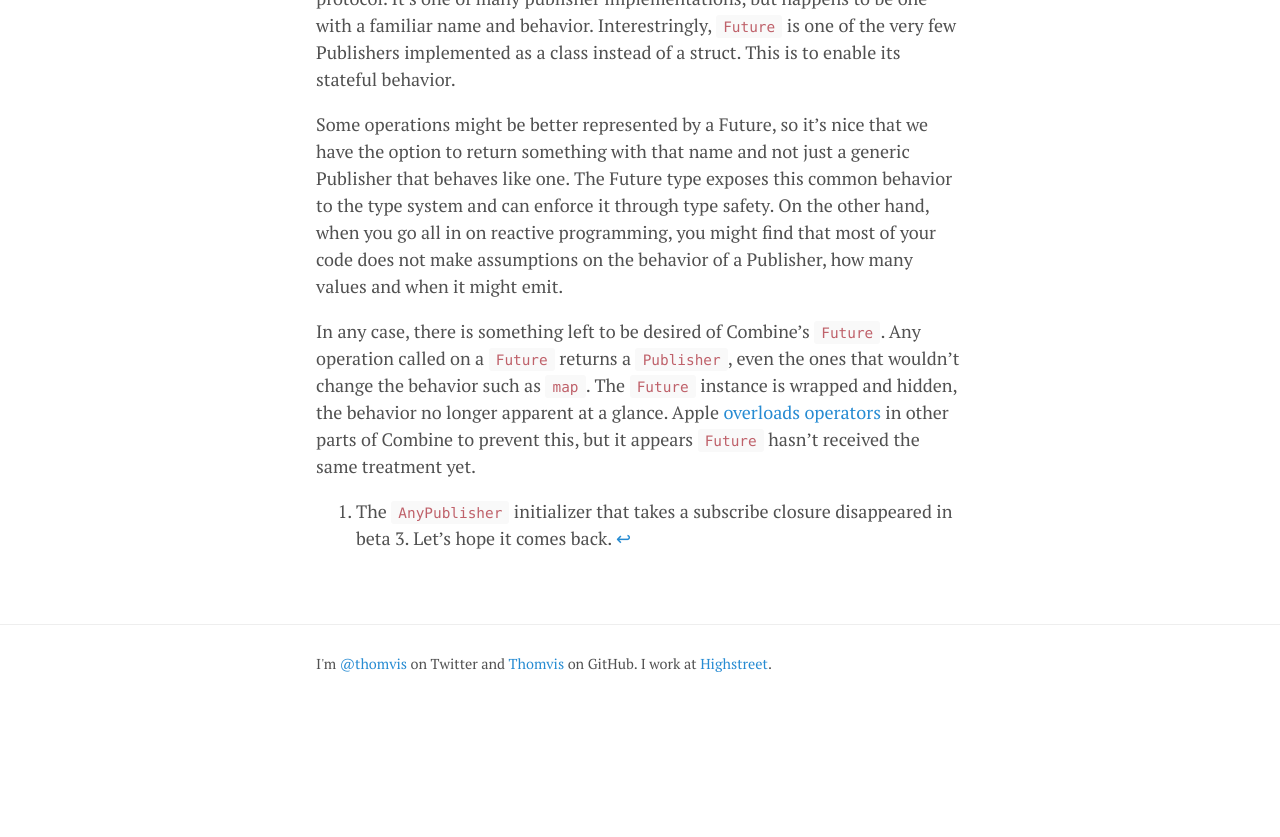
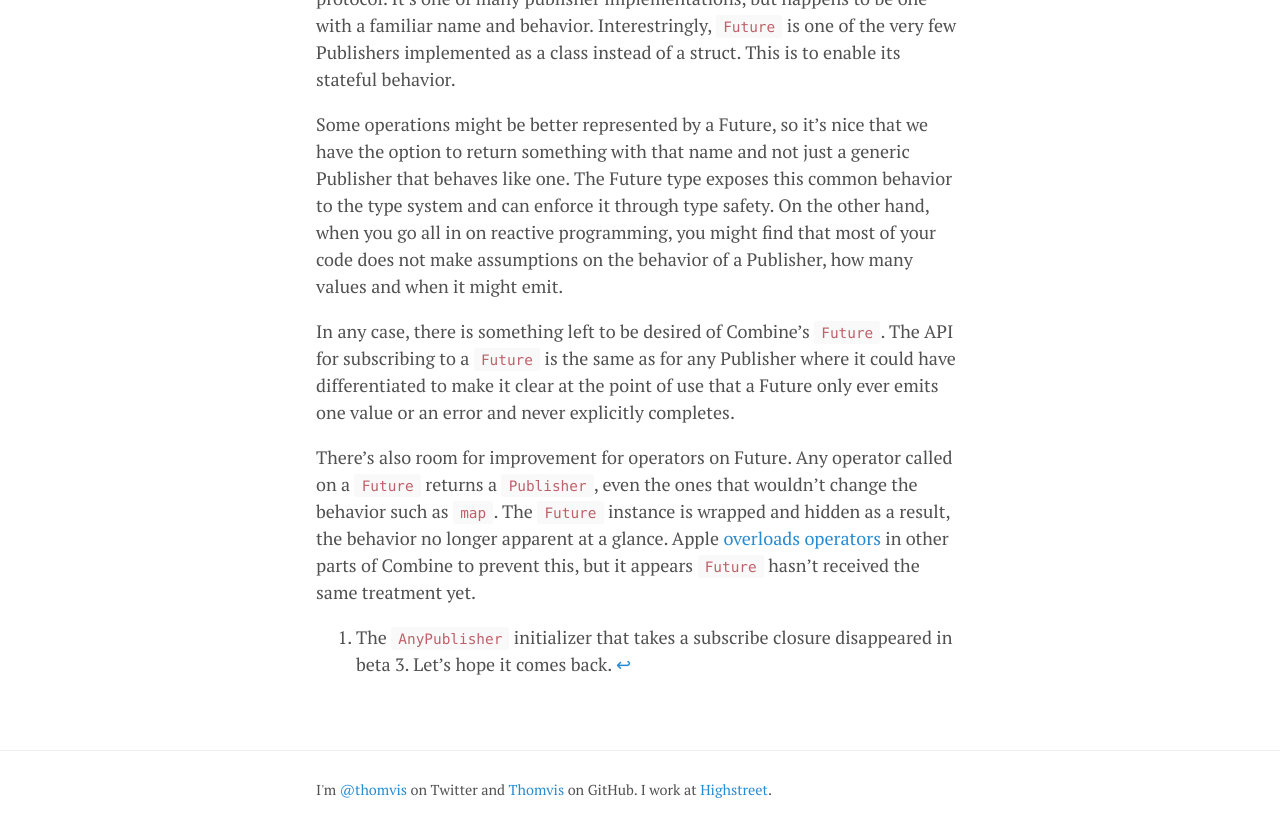
Before and after one commit to Thomvis/thomvis.github.io, a Jekyll site: the page built from _posts/2019-07-06-combine-future.md, in a window 1280 px wide and 900 px high, scrolled down 2340 px. Shown: the top 837 px of the window. Built offline with Jekyll 4.4.1, drawn with Linux system fonts in a browser that asks for light colours; before the commit the page ends 3114 px from its top, so only the background shows below that.

Commit message:
More improvements

```diff
--- a/_posts/2019-07-06-combine-future.md
+++ b/_posts/2019-07-06-combine-future.md
@@ -84,6 +84,8 @@ You might have noticed from the list of differences above that a publisher can d
 
 Some operations might be better represented by a Future, so it's nice that we have the option to return something with that name and not just a generic Publisher that behaves like one. The Future type exposes this common behavior to the type system and can enforce it through type safety. On the other hand, when you go all in on reactive programming, you might find that most of your code does not make assumptions on the behavior of a Publisher, how many values and when it might emit.
 
-In any case, there is something left to be desired of Combine's `Future`. Any operation called on a `Future` returns a `Publisher`, even the ones that wouldn't change the behavior such as `map`. The `Future` instance is wrapped and hidden, the behavior no longer apparent at a glance. Apple [overloads operators](/2019/07/04/combine-types/) in other parts of Combine to prevent this, but it appears `Future` hasn't received the same treatment yet.
+In any case, there is something left to be desired of Combine's `Future`. The API for subscribing to a `Future` is the same as for any Publisher where it could have differentiated to make it clear at the point of use that a Future only ever emits one value or an error and never explicitly completes.
+
+There's also room for improvement for operators on Future. Any operator called on a `Future` returns a `Publisher`, even the ones that wouldn't change the behavior such as `map`. The `Future` instance is wrapped and hidden as a result, the behavior no longer apparent at a glance. Apple [overloads operators](/2019/07/04/combine-types/) in other parts of Combine to prevent this, but it appears `Future` hasn't received the same treatment yet.
 
 [^1]: The `AnyPublisher` initializer that takes a subscribe closure disappeared in beta 3. Let's hope it comes back.
```
